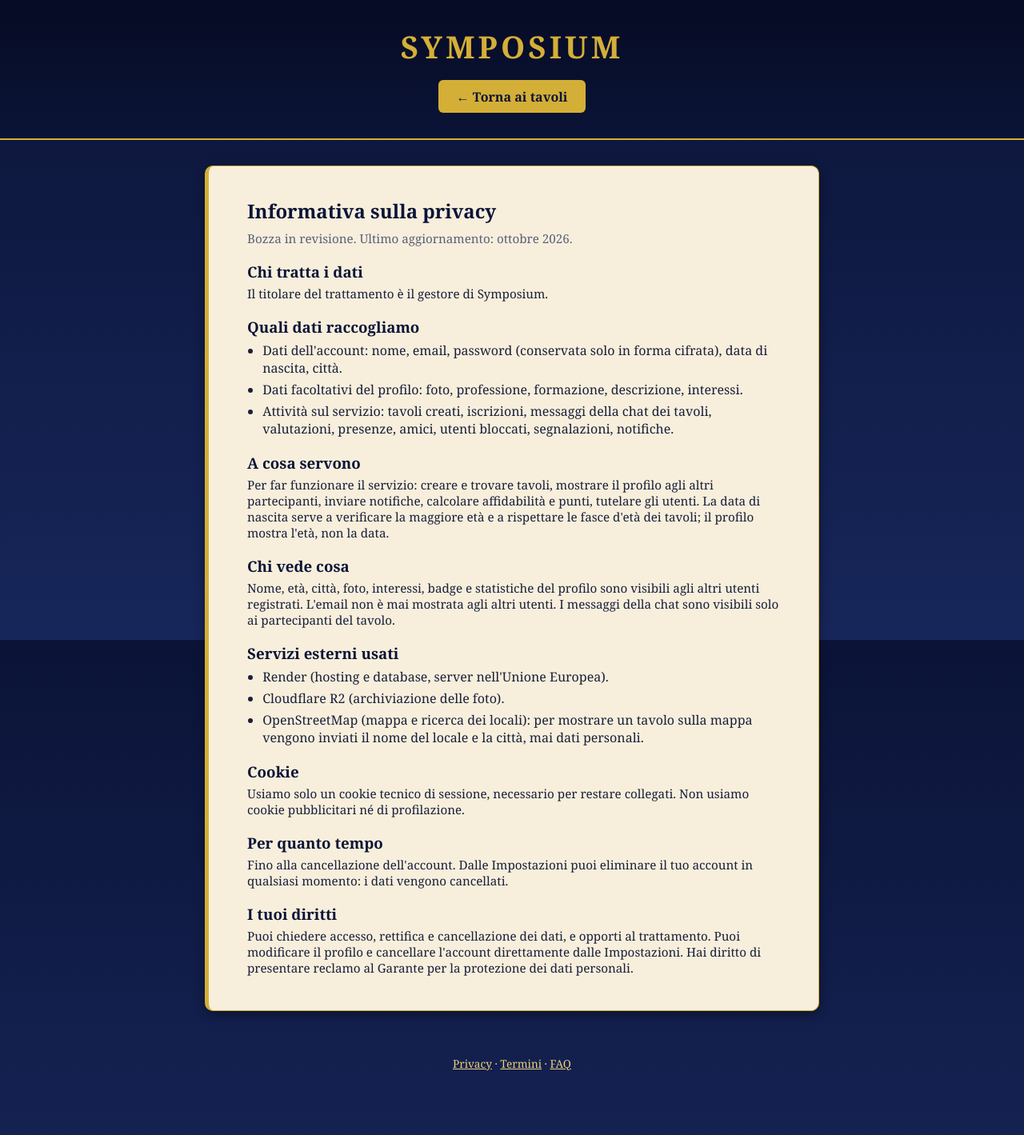
After one commit to GIULAN78/SYMPOSIUM, a Flask app: page /privacy in a window 1280 px wide. The commit adds this page. Shown: the whole page at 80% size. Run offline with Flask 3, Linux system fonts and the light colour scheme; some libraries are stand-ins or nearby versions.

Commit message:
Impostazioni account, privacy, termini e FAQ

```diff
--- a/app.py
+++ b/app.py
@@ -1154,6 +1154,125 @@ def admin_utente_premium(utente_target):
     conn.commit()
     conn.close()
     return redirect(url_for("admin"))
+
+
+def cancella_tavoli(conn, ids):
+    for tid in ids:
+        for tab in ("messaggi", "valutazioni_criteri", "compatibilita", "presenze",
+                    "valutazioni_locale", "assenze", "preferiti", "iscrizioni"):
+            esegui(conn, f"DELETE FROM {tab} WHERE tavolo_id = ?", (tid,))
+        esegui(conn, "DELETE FROM tavoli WHERE id = ?", (tid,))
+
+
+@app.after_request
+def piede(risposta):
+    try:
+        if (
+            risposta.status_code != 200
+            or risposta.mimetype != "text/html"
+            or request.endpoint in (None, "static", "service_worker")
+        ):
+            return risposta
+        html = (
+            '<footer class="piede">'
+            '<a href="/privacy">Privacy</a> · <a href="/termini">Termini</a> · <a href="/faq">FAQ</a>'
+            "</footer>"
+        )
+        testo = risposta.get_data(as_text=True)
+        if "</body>" in testo:
+            risposta.set_data(testo.replace("</body>", html + "</body>", 1))
+    except Exception:
+        pass
+    return risposta
+
+
+@app.route("/impostazioni")
+@login_richiesto
+def impostazioni():
+    conn = get_db()
+    u = utente_per_id(conn, session["utente_id"])
+    conn.close()
+    return render_template("impostazioni.html", u=u)
+
+
+@app.route("/impostazioni/password", methods=["POST"])
+@login_richiesto
+def cambia_password():
+    attuale = request.form.get("attuale", "")
+    nuova = request.form.get("nuova", "")
+    conn = get_db()
+    u = utente_per_id(conn, session["utente_id"])
+    if not u or not u["password_hash"] or not check_password_hash(u["password_hash"], attuale):
+        conn.close()
+        flash("La password attuale non è corretta.")
+        return redirect(url_for("impostazioni"))
+    if len(nuova) < 6:
+        conn.close()
+        flash("La nuova password deve avere almeno 6 caratteri.")
+        return redirect(url_for("impostazioni"))
+    esegui(conn, "UPDATE utenti SET password_hash = ? WHERE id = ?",
+           (generate_password_hash(nuova), session["utente_id"]))
+    conn.commit()
+    conn.close()
+    flash("Password aggiornata.")
+    return redirect(url_for("impostazioni"))
+
+
+@app.route("/impostazioni/elimina", methods=["POST"])
+@login_richiesto
+def elimina_account():
+    uid = session["utente_id"]
+    conn = get_db()
+    u = utente_per_id(conn, uid)
+    if not u or not u["password_hash"] or not check_password_hash(u["password_hash"], request.form.get("password", "")):
+        conn.close()
+        flash("Password non corretta: l'account non è stato eliminato.")
+        return redirect(url_for("impostazioni"))
+
+    ids = [r["id"] for r in esegui(conn, "SELECT id FROM tavoli WHERE organizzatore_id = ?", (uid,)).fetchall()]
+    cancella_tavoli(conn, ids)
+
+    for sql in (
+        "DELETE FROM messaggi WHERE utente_id = ?",
+        "DELETE FROM valutazioni_criteri WHERE utente_id = ?",
+        "DELETE FROM valutazioni_locale WHERE utente_id = ?",
+        "DELETE FROM presenze WHERE segnalatore_id = ? OR utente_id = ?",
+        "DELETE FROM compatibilita WHERE da_utente = ? OR a_utente = ?",
+        "DELETE FROM assenze WHERE utente_id = ?",
+        "DELETE FROM preferiti WHERE utente_id = ?",
+        "DELETE FROM locali_seguiti WHERE utente_id = ?",
+        "DELETE FROM amici WHERE utente_id = ? OR amico_id = ?",
+        "DELETE FROM bloccati WHERE utente_id = ? OR bloccato_id = ?",
+        "DELETE FROM segnalazioni WHERE da_utente = ? OR utente_id = ?",
+        "DELETE FROM notifiche WHERE utente_id = ? OR da_utente = ?",
+        "DELETE FROM iscrizioni WHERE utente_id = ?",
+        "DELETE FROM utenti WHERE id = ?",
+    ):
+        esegui(conn, sql, (uid,) * sql.count("?"))
+    conn.commit()
+    conn.close()
+    session.clear()
+    flash("Il tuo account è stato eliminato.")
+    return redirect(url_for("home"))
+
+
+def pagina_info(nome):
+    return render_template("info.html", pagina=nome, contatto=os.environ.get("CONTATTO_EMAIL", "").strip())
+
+
+@app.route("/privacy")
+def privacy():
+    return pagina_info("privacy")
+
+
+@app.route("/termini")
+def termini():
+    return pagina_info("termini")
+
+
+@app.route("/faq")
+def faq():
+    return pagina_info("faq")
 
 
 @app.route("/miei-tavoli")
--- a/static/css/style.css
+++ b/static/css/style.css
@@ -915,3 +915,38 @@ details.segnala form {
     font-size: 1.05rem;
     padding: 0.8rem 1.6rem;
 }
+
+.piede {
+    text-align: center;
+    padding: 1.5rem 1rem 5rem;
+    font-size: 0.85rem;
+    color: var(--avorio-scuro);
+}
+
+.piede a {
+    color: var(--oro-chiaro);
+}
+
+.zona-pericolo {
+    border-left: 5px solid var(--bordeaux);
+}
+
+.form-nobordo {
+    border: none;
+    box-shadow: none;
+    padding: 0;
+    background: transparent;
+}
+
+.testo-legale h3 {
+    margin-top: 1.2rem;
+    color: var(--notte);
+}
+
+.testo-legale ul {
+    margin: 0.4rem 0 0.4rem 1.2rem;
+}
+
+.testo-legale li {
+    margin: 0.3rem 0;
+}
--- a/templates/home.html
+++ b/templates/home.html
@@ -15,7 +15,7 @@
         <h1>Symposium</h1>
         <p class="sottotitolo">Trova il tuo tavolo, condividi gli interessi</p>
         {% if utente_nome %}
-            <p class="nav-utente">Ciao, {{ utente_nome }} · <a href="{{ url_for('profilo_utente', utente_id=utente_id) }}">Profilo</a> · <a href="{{ url_for('miei_tavoli') }}">I miei tavoli</a> · <a href="{{ url_for('preferiti') }}">Preferiti</a> · <a href="{{ url_for('amici') }}">Amici</a> · <a href="{{ url_for('pagina_premium') }}">⭐ Premium</a> · <a href="{{ url_for('esci') }}">Esci</a></p>
+            <p class="nav-utente">Ciao, {{ utente_nome }} · <a href="{{ url_for('profilo_utente', utente_id=utente_id) }}">Profilo</a> · <a href="{{ url_for('miei_tavoli') }}">I miei tavoli</a> · <a href="{{ url_for('preferiti') }}">Preferiti</a> · <a href="{{ url_for('amici') }}">Amici</a> · <a href="{{ url_for('pagina_premium') }}">⭐ Premium</a> · <a href="{{ url_for('impostazioni') }}">Impostazioni</a> · <a href="{{ url_for('esci') }}">Esci</a></p>
             <a class="btn-nuovo" href="{{ url_for('nuovo_tavolo') }}">+ Crea un tavolo</a>
         {% else %}
             <p class="nav-utente"><a href="{{ url_for('accedi') }}">Accedi</a> · <a href="{{ url_for('registrati') }}">Registrati</a></p>
--- /dev/null
+++ b/templates/info.html
@@ -0,0 +1,118 @@
+<!DOCTYPE html>
+<html lang="it">
+<head>
+    <meta charset="UTF-8">
+    <meta name="viewport" content="width=device-width, initial-scale=1.0">
+    <title>{% if pagina == 'privacy' %}Privacy{% elif pagina == 'termini' %}Termini{% else %}FAQ{% endif %} - Symposium</title>
+    <link rel="stylesheet" href="{{ url_for('static', filename='css/style.css') }}">
+    <link rel="manifest" href="/static/manifest.json">
+    <meta name="theme-color" content="#0b1437">
+    <link rel="apple-touch-icon" href="/static/icons/icon-192.png">
+</head>
+<body>
+    <header>
+        <h1>Symposium</h1>
+        <a class="btn-indietro" href="{{ url_for('home') }}">← Torna ai tavoli</a>
+    </header>
+
+    <main>
+        <div class="card-tavolo">
+            <div class="corpo-card testo-legale">
+
+            {% if pagina == 'privacy' %}
+                <h2>Informativa sulla privacy</h2>
+                <p class="nota">Bozza in revisione. Ultimo aggiornamento: ottobre 2026.</p>
+
+                <h3>Chi tratta i dati</h3>
+                <p>Il titolare del trattamento è il gestore di Symposium.{% if contatto %} Contatto: {{ contatto }}.{% endif %}</p>
+
+                <h3>Quali dati raccogliamo</h3>
+                <ul>
+                    <li>Dati dell'account: nome, email, password (conservata solo in forma cifrata), data di nascita, città.</li>
+                    <li>Dati facoltativi del profilo: foto, professione, formazione, descrizione, interessi.</li>
+                    <li>Attività sul servizio: tavoli creati, iscrizioni, messaggi della chat dei tavoli, valutazioni, presenze, amici, utenti bloccati, segnalazioni, notifiche.</li>
+                </ul>
+
+                <h3>A cosa servono</h3>
+                <p>Per far funzionare il servizio: creare e trovare tavoli, mostrare il profilo agli altri partecipanti, inviare notifiche, calcolare affidabilità e punti, tutelare gli utenti. La data di nascita serve a verificare la maggiore età e a rispettare le fasce d'età dei tavoli; il profilo mostra l'età, non la data.</p>
+
+                <h3>Chi vede cosa</h3>
+                <p>Nome, età, città, foto, interessi, badge e statistiche del profilo sono visibili agli altri utenti registrati. L'email non è mai mostrata agli altri utenti. I messaggi della chat sono visibili solo ai partecipanti del tavolo.</p>
+
+                <h3>Servizi esterni usati</h3>
+                <ul>
+                    <li>Render (hosting e database, server nell'Unione Europea).</li>
+                    <li>Cloudflare R2 (archiviazione delle foto).</li>
+                    <li>OpenStreetMap (mappa e ricerca dei locali): per mostrare un tavolo sulla mappa vengono inviati il nome del locale e la città, mai dati personali.</li>
+                </ul>
+
+                <h3>Cookie</h3>
+                <p>Usiamo solo un cookie tecnico di sessione, necessario per restare collegati. Non usiamo cookie pubblicitari né di profilazione.</p>
+
+                <h3>Per quanto tempo</h3>
+                <p>Fino alla cancellazione dell'account. Dalle Impostazioni puoi eliminare il tuo account in qualsiasi momento: i dati vengono cancellati.</p>
+
+                <h3>I tuoi diritti</h3>
+                <p>Puoi chiedere accesso, rettifica e cancellazione dei dati, e opporti al trattamento. Puoi modificare il profilo e cancellare l'account direttamente dalle Impostazioni. Hai diritto di presentare reclamo al Garante per la protezione dei dati personali.</p>
+
+            {% elif pagina == 'termini' %}
+                <h2>Termini di utilizzo</h2>
+                <p class="nota">Bozza in revisione. Ultimo aggiornamento: ottobre 2026.</p>
+
+                <h3>Cos'è Symposium</h3>
+                <p>Symposium è una piattaforma che permette di organizzare e partecipare a tavoli in locali pubblici per conoscere persone con interessi in comune. Symposium non è parte degli incontri e non gestisce i locali.</p>
+
+                <h3>Chi può usarlo</h3>
+                <p>Solo persone maggiorenni. Ogni persona può avere un solo account e deve fornire dati veritieri.</p>
+
+                <h3>Comportamento</h3>
+                <ul>
+                    <li>Rispetta gli altri partecipanti: niente molestie, insulti, discriminazioni o contenuti illegali.</li>
+                    <li>Non usare il servizio per spam, pubblicità non richiesta o per raccogliere dati altrui.</li>
+                    <li>Se non puoi partecipare, annulla l'iscrizione in tempo: le assenze incidono sull'affidabilità.</li>
+                    <li>Le segnalazioni false o ripetute possono portare alla sospensione dell'account.</li>
+                </ul>
+
+                <h3>Incontri dal vivo</h3>
+                <p>Incontrare persone sconosciute richiede prudenza: scegli sempre locali pubblici, avvisa qualcuno di fiducia e non condividere dati sensibili. Ogni partecipante è responsabile delle proprie scelte. Symposium non è responsabile di ciò che accade durante gli incontri, né di prezzi, qualità e servizio dei locali.</p>
+
+                <h3>Contenuti</h3>
+                <p>Sei responsabile di ciò che pubblichi (foto, testi, messaggi). Possiamo rimuovere contenuti o sospendere account che violano questi termini.</p>
+
+                <h3>Premium</h3>
+                <p>Le funzioni Premium possono essere gratuite o a pagamento. Se diventano a pagamento, ne daremo comunicazione chiara prima di qualsiasi addebito.</p>
+
+                <h3>Modifiche e contatti</h3>
+                <p>Possiamo aggiornare questi termini; le modifiche importanti saranno comunicate nell'app.{% if contatto %} Per informazioni: {{ contatto }}.{% endif %}</p>
+
+            {% else %}
+                <h2>Domande frequenti</h2>
+
+                <h3>Come partecipo a un tavolo?</h3>
+                <p>Dalla home o dalla mappa apri un tavolo e premi <strong>Partecipa</strong>. Puoi annullare finché la serata non è conclusa.</p>
+
+                <h3>Cosa significa «Confermato»?</h3>
+                <p>Il tavolo ha raggiunto il numero minimo di partecipanti deciso dall'organizzatore.</p>
+
+                <h3>Perché non posso iscrivermi a un tavolo?</h3>
+                <p>Può essere completo, riservato a un'altra fascia d'età, riservato ai Premium, oppure creato da un utente con cui c'è un blocco.</p>
+
+                <h3>Come funzionano affidabilità e punti?</h3>
+                <p>Ogni serata a cui partecipi ti dà punti e fa salire i badge. L'organizzatore segna le assenze dopo la serata: troppe assenze abbassano l'affidabilità.</p>
+
+                <h3>Come valuto una serata?</h3>
+                <p>Due ore dopo l'inizio compare un banner: rispondi su presenti, compatibilità, locale e fascia di prezzo. Puoi saltare ciò che non vuoi valutare.</p>
+
+                <h3>Come blocco o segnalo qualcuno?</h3>
+                <p>Dal profilo dell'utente trovi i pulsanti <strong>Blocca</strong> e <strong>Segnala</strong>.</p>
+
+                <h3>Come elimino il mio account?</h3>
+                <p>Da <strong>Impostazioni → Elimina account</strong>, con la tua password.</p>
+            {% endif %}
+
+            </div>
+        </div>
+    </main>
+<script>if ("serviceWorker" in navigator) { navigator.serviceWorker.register("/sw.js"); }</script>
+</body>
+</html>
--- a/templates/locali.html
+++ b/templates/locali.html
@@ -14,7 +14,7 @@
         <h1>Symposium</h1>
         <p class="sottotitolo">Trova il tuo tavolo, condividi gli interessi</p>
         {% if utente_nome %}
-            <p class="nav-utente">Ciao, {{ utente_nome }} · <a href="{{ url_for('profilo_utente', utente_id=utente_id) }}">Profilo</a> · <a href="{{ url_for('miei_tavoli') }}">I miei tavoli</a> · <a href="{{ url_for('preferiti') }}">Preferiti</a> · <a href="{{ url_for('amici') }}">Amici</a> · <a href="{{ url_for('pagina_premium') }}">⭐ Premium</a> · <a href="{{ url_for('esci') }}">Esci</a></p>
+            <p class="nav-utente">Ciao, {{ utente_nome }} · <a href="{{ url_for('profilo_utente', utente_id=utente_id) }}">Profilo</a> · <a href="{{ url_for('miei_tavoli') }}">I miei tavoli</a> · <a href="{{ url_for('preferiti') }}">Preferiti</a> · <a href="{{ url_for('amici') }}">Amici</a> · <a href="{{ url_for('pagina_premium') }}">⭐ Premium</a> · <a href="{{ url_for('impostazioni') }}">Impostazioni</a> · <a href="{{ url_for('esci') }}">Esci</a></p>
             <a class="btn-nuovo" href="{{ url_for('nuovo_tavolo') }}">+ Crea un tavolo</a>
         {% else %}
             <p class="nav-utente"><a href="{{ url_for('accedi') }}">Accedi</a> · <a href="{{ url_for('registrati') }}">Registrati</a></p>
--- a/templates/mappa.html
+++ b/templates/mappa.html
@@ -15,7 +15,7 @@
         <h1>Symposium</h1>
         <p class="sottotitolo">Trova il tuo tavolo, condividi gli interessi</p>
         {% if utente_nome %}
-            <p class="nav-utente">Ciao, {{ utente_nome }} · <a href="{{ url_for('profilo_utente', utente_id=utente_id) }}">Profilo</a> · <a href="{{ url_for('miei_tavoli') }}">I miei tavoli</a> · <a href="{{ url_for('preferiti') }}">Preferiti</a> · <a href="{{ url_for('amici') }}">Amici</a> · <a href="{{ url_for('pagina_premium') }}">⭐ Premium</a> · <a href="{{ url_for('esci') }}">Esci</a></p>
+            <p class="nav-utente">Ciao, {{ utente_nome }} · <a href="{{ url_for('profilo_utente', utente_id=utente_id) }}">Profilo</a> · <a href="{{ url_for('miei_tavoli') }}">I miei tavoli</a> · <a href="{{ url_for('preferiti') }}">Preferiti</a> · <a href="{{ url_for('amici') }}">Amici</a> · <a href="{{ url_for('pagina_premium') }}">⭐ Premium</a> · <a href="{{ url_for('impostazioni') }}">Impostazioni</a> · <a href="{{ url_for('esci') }}">Esci</a></p>
             <a class="btn-nuovo" href="{{ url_for('nuovo_tavolo') }}">+ Crea un tavolo</a>
         {% else %}
             <p class="nav-utente"><a href="{{ url_for('accedi') }}">Accedi</a> · <a href="{{ url_for('registrati') }}">Registrati</a></p>
```
Also changed, not shown: templates/impostazioni.html (added, +64 -0 lines).
